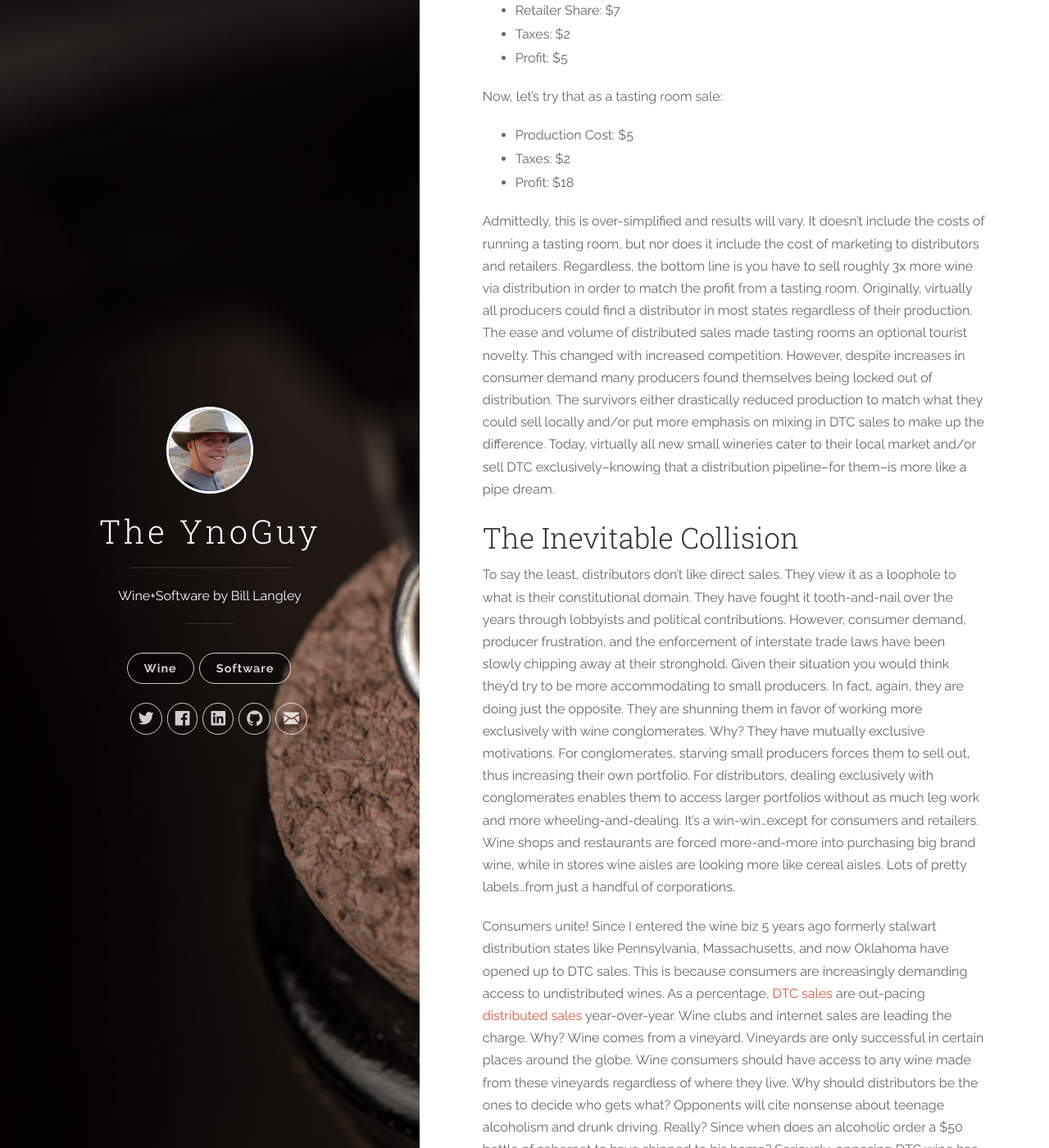
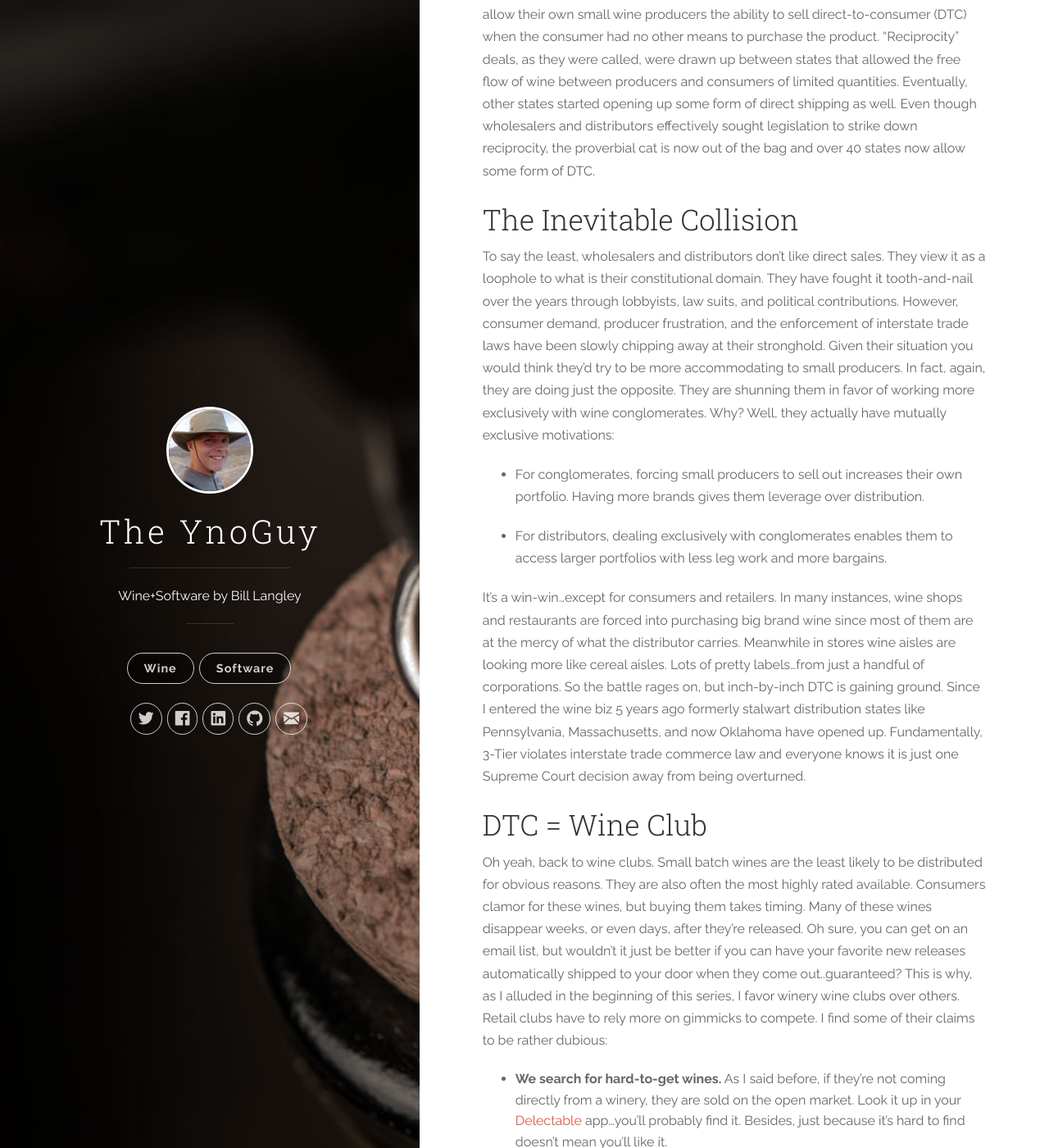
Before and after one commit to BrainstormWilly/yno-guy, a Jekyll site: the page built from _posts/2017-10-04-what-the-hell-is-a-wine-club-p2.md, in a window 1280 px wide and 1400 px high, scrolled down 2243 px. Shown: the whole window at 82% size. Built offline with Jekyll 4.4.1, drawn with Linux system fonts in a browser that asks for light colours; nearby versions of some CDN libraries; comment, search, counter and statistics services are not loaded; some of the changed text lies outside the part shown.

Commit message:
final blog tweaks

```diff
--- a/_posts/2017-10-04-what-the-hell-is-a-wine-club-p2.md
+++ b/_posts/2017-10-04-what-the-hell-is-a-wine-club-p2.md
@@ -7,42 +7,41 @@
 comments: true
 ---
 
-In my previous post I tried to explain the definition of a wine club, and the difference between a retail wine club and a winery wine club. In this post I will try to explain the evolution of the wine club and why they exist in the first place. The fact of the matter is wine clubs are now basically loyalty programs, but that's not how they started.
+In my [previous post]({{site.baseurl}}{% post_url 2015-02-11-what-the-hell-is-a-wine-club-p1 %}) I tried to explain the definition of a wine club, and the difference between a retail wine club and a winery wine club. In this post I will try to explain the evolution of the wine club and why they exist in the first place. The fact of the matter is wine clubs are now basically loyalty programs, but that's not how they started.
 
 ## A (Very) Brief History of Alcohol in America
 
 It's 1933 and America's great experiment, Prohibition, is failing miserably. Americans now disapprove of the 19th Amendment by an overwhelming majority. Organized crime has become more brazen and incredibly wealthy distributing illegal hooch from Canada, Europe, and the Caribbean. Moonshiners are showing off their get-away cars in a new sport called "stock car" racing. Citizens are poisoning themselves with “bath tub” gin and wineries are selling unusually high amounts of "sacramental" wine. The federal government has had enough. However, Prohibition was a part of the Constitution and, as we currently know with the ACA, turning it back won't be easy. It will require another Amendment and many states are still quite satisfied with the status quo. Compromise will be necessary.
 
-Reticent states insisted they should be able to control the flow of alcohol across their borders. Legally, interstate trade is protected under the Constitution–but these were desperate times. The solution came to be known as the [3 Tier system](https://en.wikipedia.org/wiki/Three-tier_system_(alcohol_distribution). It declared that alcohol production, distribution, and retail were to be separated entities giving states and their distributors full inventory control. Retailers would not be allowed to purchase alcohol directly from a producer, making the distributor a gatekeeper. It was a strange "tail wagging the dog" compromise that was hastily drafted for ratification, albeit wrought with loopholes and constitutional hypocrisy. Some states like Utah and Ohio chose to handle distribution as a government function. Other states restricted distributor licenses to just a handful. Subsequently, 80 years later the system [looks nothing like what was intended](https://fermentationwineblog.com/2018/09/a-corrupt-scheme-at-the-middle-of-the-american-wine-industry/) and [is straining in the face of corporate deregulation and the internet](https://winefolly.com/update/three-tier-system/).
+Reticent states insisted they should be able to control the flow of alcohol across their borders. Legally, interstate trade is protected under the Constitution–but these were desperate times. The solution came to be known as the [3 Tier system](https://en.wikipedia.org/wiki/Three-tier_system_(alcohol_distribution). It declared that alcohol production, distribution, and retail were to be separated entities giving states full control over distribution. Retailers would not be allowed to purchase alcohol directly from a producer, making each state’s distributor a gatekeeper. It was a strange “tail wagging the dog” compromise that was hastily drafted for ratification, albeit wrought with loopholes and constitutional hypocrisy. Some states like Utah and Ohio chose to handle distribution as a government function. Other states restricted distributor licenses to just a handful. Subsequently, 80 years later the system [looks nothing like what was intended](https://fermentationwineblog.com/2018/09/a-corrupt-scheme-at-the-middle-of-the-american-wine-industry/) and [is straining in the face of corporate deregulation and the internet](https://winefolly.com/update/three-tier-system/).
 
-## A (Very) Brief History of Wine in America
+## A (Very) Brief History of Wine Distribution in America
 
-After the end of Prohibition wine was largely made in bulk by brands like Gallo, Inglenook, and Almaden. With so few producers making relatively few large volume labels, it was easy for distributors to carry virtually every wine made. However, by the mid 1960's small wineries in California like Robert Mondavi, Louis Martini, Beaulieu Vineyards, and others were producing small batch wines. Most of the country didn't take notice until the famous Paris Tasting of 1976 when California Cabernet and Chardonnay suddenly achieved world acclaim. Small wine producers started popping up everywhere–particularly in California, Oregon, New York, Virginia, and Washington where climate and soils were most suitable for vine growing. On the other hand, while the number of wine producers was exploding, the number of state distributors were doing the exact opposite. One of the loopholes of the 3 Tier system permits distributors to operate in multiple states, thus enabling mergers and acquisitions. A once small Florida distributor called [Southern Wine & Spirits](https://www.forbes.com/companies/southern-wine-spirits/#7787f1415a59) now controls the flow of alcohol in 35 states. The result: thousands of wineries trying to get a relative handful of distributors to carry their products.
+After the end of Prohibition wine was largely made in bulk by brands like Gallo, Inglenook, and Almaden. With so few producers making relatively few large volume labels, it was easy for distributors to carry virtually every wine made. However, as early as the 1950's small wineries in California like Robert Mondavi, Louis Martini, Beaulieu Vineyards, and others were producing small batch wines. Most of the country didn't take notice until the famous [Paris Tasting of 1976](https://en.wikipedia.org/wiki/Judgment_of_Paris_(wine)) when California Cabernet and Chardonnay suddenly achieved world acclaim. Small wine producers started popping up everywhere–particularly in California, which to date has over 1,500 wine producers. On the other hand, while the number of wine producers was exploding, the number of state distributors were doing the exact opposite. One of the loopholes of the 3 Tier system permits distributors to operate in multiple states, thus enabling mergers and acquisitions. A once small Florida distributor called [Southern Wine & Spirits](https://www.forbes.com/companies/southern-wine-spirits/#7787f1415a59) now controls the flow of alcohol in over 35 states. The result: thousands of wineries trying to get a relative handful of distributors to carry their products.
 
-Starting in the 1990's the wine industry reaction was if you can't beat them, join them. Wineries  began buying each other out and today [up to 50% of the U.S. wine market is controlled by just 10 wine conglomerates](https://winefornormalpeople.com/brands-owned-by-big-corporate-wineries-the-master-list-to-check-if-your-brand-is-independent-or-part-of-a-big-hulking-winery/) (including the 3 aforementioned pioneers). This still leaves most producers with production too small to be picked up by a distributor. Their solution, sell direct. Wineries choosing this option across state lines were, at first, operating illegally. However, states like CA, WA, OR, and NY starting making "reciprocal" agreements allowing direct sales of restricted quantities across state lines. Eventually, provisions of the 21st Amendment were challenged and today over 40 states now have some form of direct sales allowance.
+{% include image_with_caption.html image="free-the-grapes-angry-grape-guy.png" alt="freethegrapes.org" caption="Free the Grapes! (freethegrapes.org)! An organization dedicated to direct-to-consumer shipping causes." %}
+## Introducing DTC Shipping
 
-## DTC Economics 101
-
-For years, direct shipping was a necessity by the smallest producers who couldn't distribute. However, many larger wineries had tasting rooms and some of them were taking notice of how their Direct-To-Consumer (DTC) sales were affecting their bottom line. Let's do a little hypothetical wine math on a bottle of wine that sells for $25 via distribution:
-
-* Production Cost: $5
-* Distributor Share: $6
-* Retailer Share: $7
-* Taxes: $2
-* Profit: $5
-
-Now, let's try that as a tasting room sale:
-
-* Production Cost: $5
-* Taxes: $2
-* Profit: $18
-
-Admittedly, this is over-simplified and results will vary. It doesn’t include the costs of running a tasting room, but nor does it include the cost of marketing to distributors and retailers. Regardless, the bottom line is you have to sell roughly 3x more wine via distribution in order to match the profit from a tasting room. Originally, virtually all producers could find a distributor in most states regardless of their production. The ease and volume of distributed sales made tasting rooms an optional tourist novelty. This changed with increased competition. However, despite increases in consumer demand many producers found themselves being locked out of distribution. The survivors either drastically reduced production to match what they could sell locally and/or put more emphasis on mixing in DTC sales to make up the difference. Today, virtually all new small wineries cater to their local market and/or sell DTC exclusively–knowing that a distribution pipeline–for them–is more like a pipe dream.
+What we have here is a failure to distribute which, when you think about it, is just another form of prohibition. And like in Prohibition, consumers and wine producers often became partners in crime. With a nod-and-wink wine would be shipped marked as "olive oil" or some other non-restricted product. Punishment for such crimes–especially for the winery-could be severe, including loss of their wholesale license. Effectively banning the sale of their wine to the entire state! However, wine producing states started to realize it was unreasonable and just bad business to not allow their own small wine producers the ability to sell direct-to-consumer (DTC) when the consumer had no other means to purchase the product. "Reciprocity" deals, as they were called, were drawn up between states that allowed the free flow of wine between producers and consumers of limited quantities. Eventually, other states started opening up some form of direct shipping as well. Even though wholesalers and distributors effectively sought legislation to strike down reciprocity, the proverbial cat is now out of the bag and over 40 states now allow some form of DTC.
 
 ## The Inevitable Collision
 
-To say the least, distributors don't like direct sales. They view it as a loophole to what is their constitutional domain. They have fought it tooth-and-nail over the years through lobbyists and political contributions. However, consumer demand, producer frustration, and the enforcement of interstate trade laws have been slowly chipping away at their stronghold. Given their situation you would think they'd try to be more accommodating to small producers. In fact, again, they are doing just the opposite. They are shunning them in favor of working more exclusively with wine conglomerates. Why? They have mutually exclusive motivations. For conglomerates, starving small producers forces them to sell out, thus increasing their own portfolio. For distributors, dealing exclusively with conglomerates enables them to access larger portfolios without as much leg work and more wheeling-and-dealing. It's a win-win...except for consumers and retailers. Wine shops and restaurants are forced more-and-more into purchasing big brand wine, while in stores wine aisles are looking more like cereal aisles. Lots of pretty labels...from just a handful of corporations.
+To say the least, wholesalers and distributors don't like direct sales. They view it as a loophole to what is their constitutional domain. They have fought it tooth-and-nail over the years through lobbyists, law suits, and political contributions. However, consumer demand, producer frustration, and the enforcement of interstate trade laws have been slowly chipping away at their stronghold. Given their situation you would think they'd try to be more accommodating to small producers. In fact, again, they are doing just the opposite. They are shunning them in favor of working more exclusively with wine conglomerates. Why? Well, they actually have mutually exclusive motivations:
 
-Consumers unite! Since I entered the wine biz 5 years ago formerly stalwart distribution states like Pennsylvania, Massachusetts, and now Oklahoma have opened up to DTC sales. This is because consumers are increasingly demanding access to undistributed wines. As a percentage, [DTC sales](https://www.winesandvines.com/template.cfm?section=widc&widcDomain=dtc&widcYYYYMM=201808) are out-pacing [distributed sales](https://www.winesandvines.com/template.cfm?section=widc&widcDomain=siri&widcYYYYMM=201808) year-over-year. Wine clubs and internet sales are leading the charge. Why? Wine comes from a vineyard. Vineyards are only successful in certain places around the globe. Wine consumers should have access to any wine made from these vineyards regardless of where they live. Why should distributors be the ones to decide who gets what? Opponents will cite nonsense about teenage alcoholism and drunk driving. Really? Since when does an alcoholic order a $50 bottle of cabernet to have shipped to his home? Seriously, opposing DTC wine has nothing to do with alcoholism. Based on my observations, it's plain old corporate cronyism and greed. I encourage you to do what I do. Join a small winery club. It's expensive and shipping is a hassle, but it's hand crafted, delicious, and...well, just another way to stick it to the man!
+* For conglomerates, forcing small producers to sell out increases their own portfolio. Having more brands gives them leverage over distribution.
+
+* For distributors, dealing exclusively with conglomerates enables them to access larger portfolios with less leg work and more bargains.
+
+It's a win-win...except for consumers and retailers. In many instances, wine shops and restaurants are forced into purchasing big brand wine since most of them are at the mercy of what the distributor carries. Meanwhile in stores wine aisles are looking more like cereal aisles. Lots of pretty labels...from just a handful of corporations. So the battle rages on, but inch-by-inch DTC is gaining ground. Since I entered the wine biz 5 years ago formerly stalwart distribution states like Pennsylvania, Massachusetts, and now Oklahoma have opened up. Fundamentally, 3-Tier violates interstate trade commerce law and everyone knows it is just one Supreme Court decision away from being overturned.
+
+## DTC = Wine Club
+
+Oh yeah, back to wine clubs. Small batch wines are the least likely to be distributed for obvious reasons. They are also often the most highly rated available. Consumers clamor for these wines, but buying them takes timing. Many of these wines disappear weeks, or even days, after they're released. Oh sure, you can get on an email list, but wouldn't it just be better if you can have your favorite new releases automatically shipped to your door when they come out..guaranteed? This is why, as I alluded in the beginning of this series, I favor winery wine clubs over others. Retail clubs have to rely more on gimmicks to compete. I find some of their claims to be rather dubious:
+
+* **We search for hard-to-get wines.** As I said before, if they're not coming directly from a winery, they are sold on the open market. Look it up in your [Delectable](https://delectable.com) app...you'll probably find it. Besides, just because it's hard to find doesn't mean you'll like it.
+* **Our panel will select wines especially for you.** Really?! An "expert" selects wine for someone they don't really know. This is literally the blind leading the blind. Why not just go to your local wine shop and ask them for advice? At least you can actually meet the expert.
+* **We'll select wines based on your sample ratings.** Maybe you've seen this. They send you some sample vials of wine. You tell them which ones you liked and...Voila! Every wine after will be perfect. Like most, the first wine I ever tasted and liked was sweet and cheap. My taste has changed quite a bit since then...and continues to do so. Listen, if you really want to track what you like use my software [YnoTasting](https://ynotasting.com). After all, it's your palate.
+
+Many retail clubs offer great wines and values, but the fact is only a winery wine club offers small batch, hand crafted wines that can't be found any other way. In the end, wine clubs aren't for everybody. They're expensive and shipping can be a pain. However, increasingly wine clubs and DTC sales are the only champions of consumer choice in the wine industry.
 
 In my final post on this subject I will discuss why small batch wines matter and how the craft beer boom may actually save the wine industry...if it doesn't kill it first.
```
Also changed, not shown: _posts/2014-03-24-tale-of-two-counties-p7.md (+2 -3 lines), _posts/2014-09-17-greetings-from-penedes-day-6.md (+1 -1 lines), _posts/2018-10-15-yno-tasting.md (renamed from _posts/2018-10-15-introducing-yno-tasting.md, +2 -2 lines), images/free-the-grapes-angry-grape-guy.png (added).
